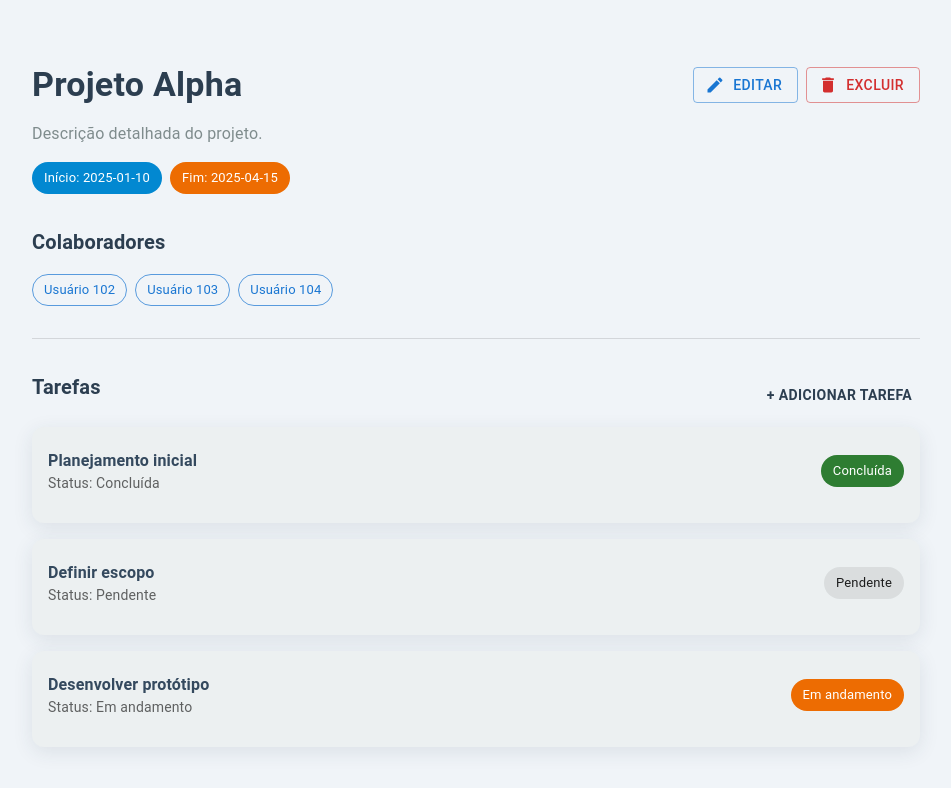
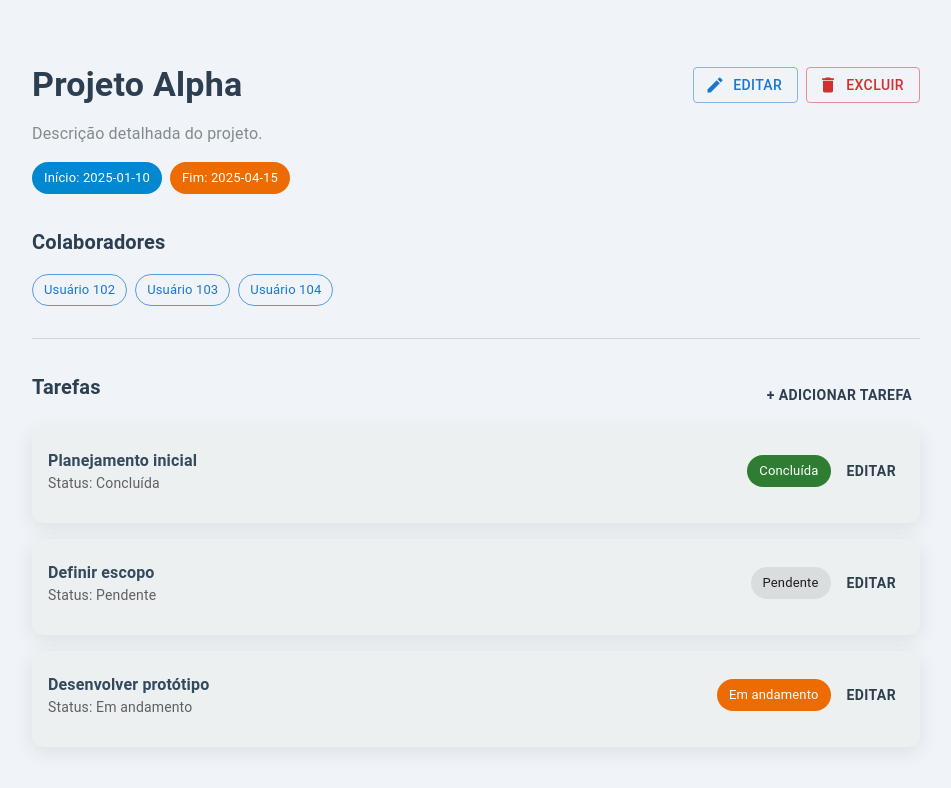
Before and after one commit to thedouglasaraujo/tasksphere, a React (Create React App) app in the folder frontend/: page /projects/1 in a window 1280 px wide. Shown: the top 788 px of the page, without its empty margins (164-1115 px from the left). Built offline with nearby package versions, Linux system fonts and the light colour scheme.

Commit message:
feat(molecules): adiciona botão de editar tarefa no TaskListItem

```diff
--- a/frontend/src/components/molecules/TaskListItem/index.js
+++ b/frontend/src/components/molecules/TaskListItem/index.js
@@ -5,11 +5,16 @@ import {
     CardContent,
     ListItemText,
     Typography,
+    Box,
 } from '@mui/material'
+import { useNavigate } from 'react-router-dom'
 import StatusChip from '../../atoms/StatusChip'
+import TextButton from '../../atoms/TextButton'
 import styles from './styles'
 
 export default function TaskListItem({ task }) {
+    const navigate = useNavigate()
+
     return (
         <ListItem disablePadding sx={{ mb: 2 }}>
             <Card sx={styles.taskCard}>
@@ -18,7 +23,14 @@ export default function TaskListItem({ task }) {
                         primary={<Typography sx={styles.taskTitle}>{task.title}</Typography>}
                         secondary={`Status: ${task.status}`}
                     />
-                    <StatusChip status={task.status} />
+                    <Box sx={{ display: 'flex', alignItems: 'center', gap: 1 }}>
+                        <StatusChip status={task.status} />
+                        <TextButton
+                            onClick={() => navigate(`/tasks/${task.id}/edit`)}
+                        >
+                            Editar
+                        </TextButton>
+                    </Box>
                 </CardContent>
             </Card>
         </ListItem>
```
